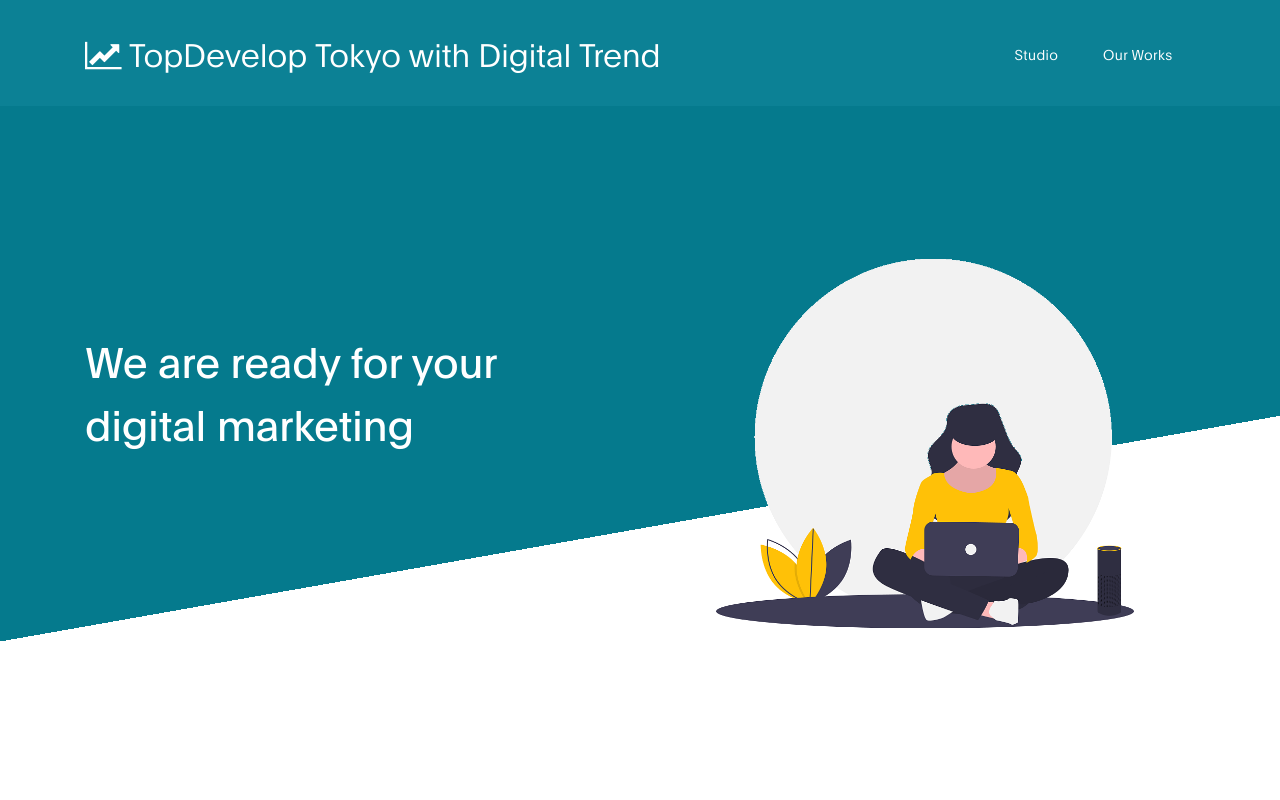
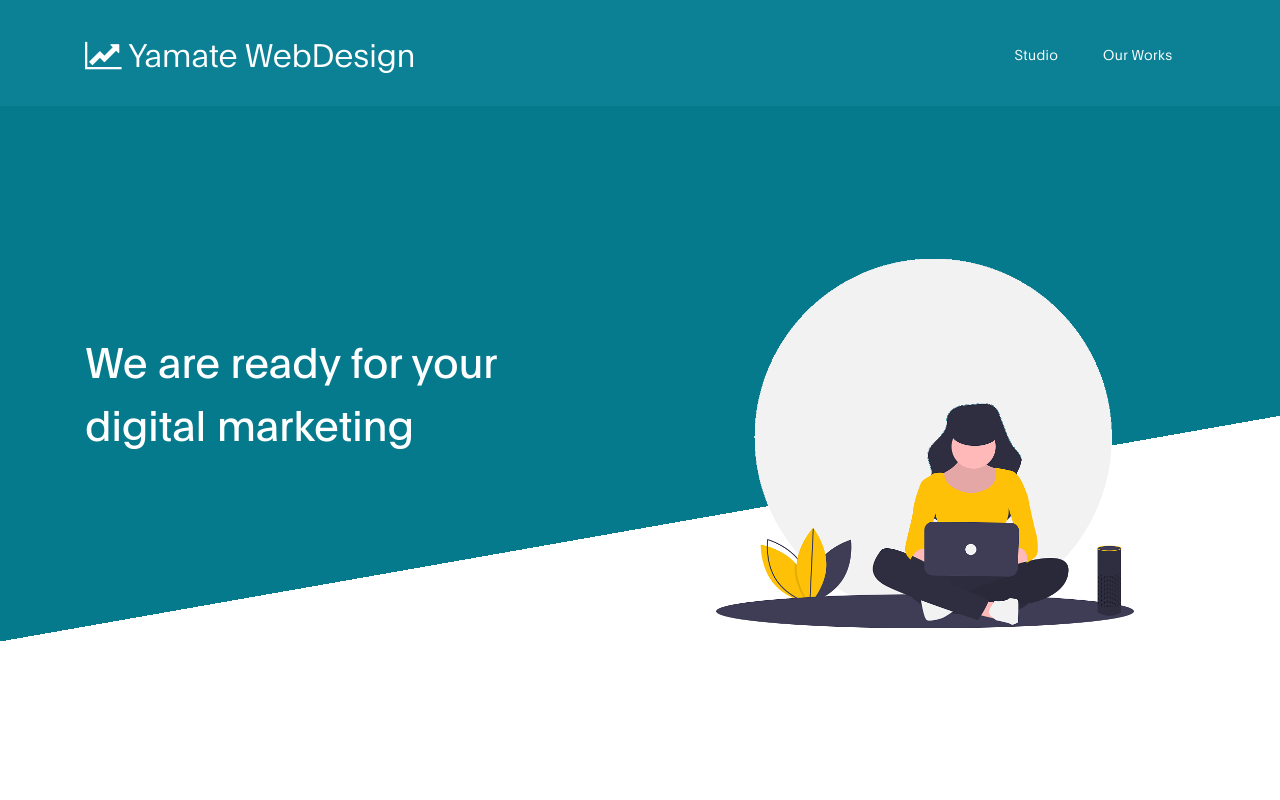
Before and after one commit to kenfxtrading/topdevelop, a plain HTML site: page docs/index.html in a window 1280 px wide. Shown: the top 800 px of the page. Drawn offline with Linux system fonts and the light colour scheme.

Commit message:
Update index.html

```diff
--- a/docs/index.html
+++ b/docs/index.html
@@ -28,7 +28,7 @@
         <div class="container">
             <a class="navbar-brand" href="index.html">
               <i class="fa fa-line-chart"></i>
-              TopDevelop Tokyo with Digital Trend
+             Yamate WebDesign
             </a>
 
             <button class="navbar-toggler" type="button" data-toggle="collapse" data-target="#navbarNav" aria-controls="navbarNav" aria-expanded="false"
```
